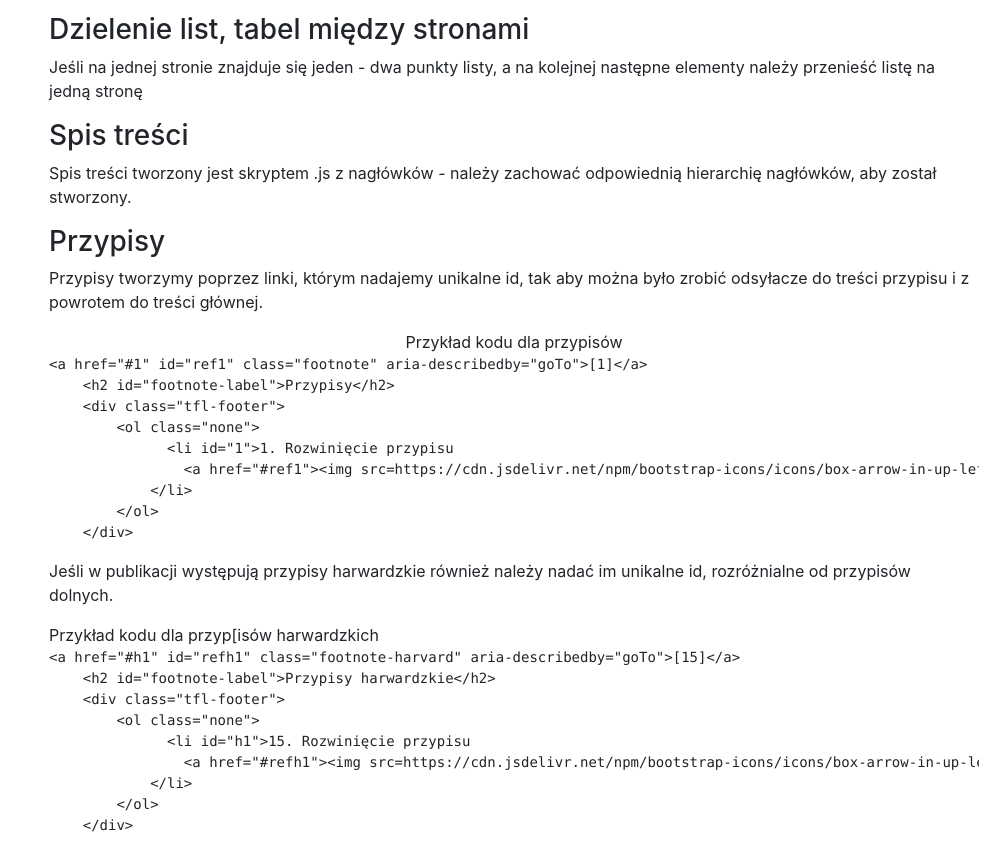
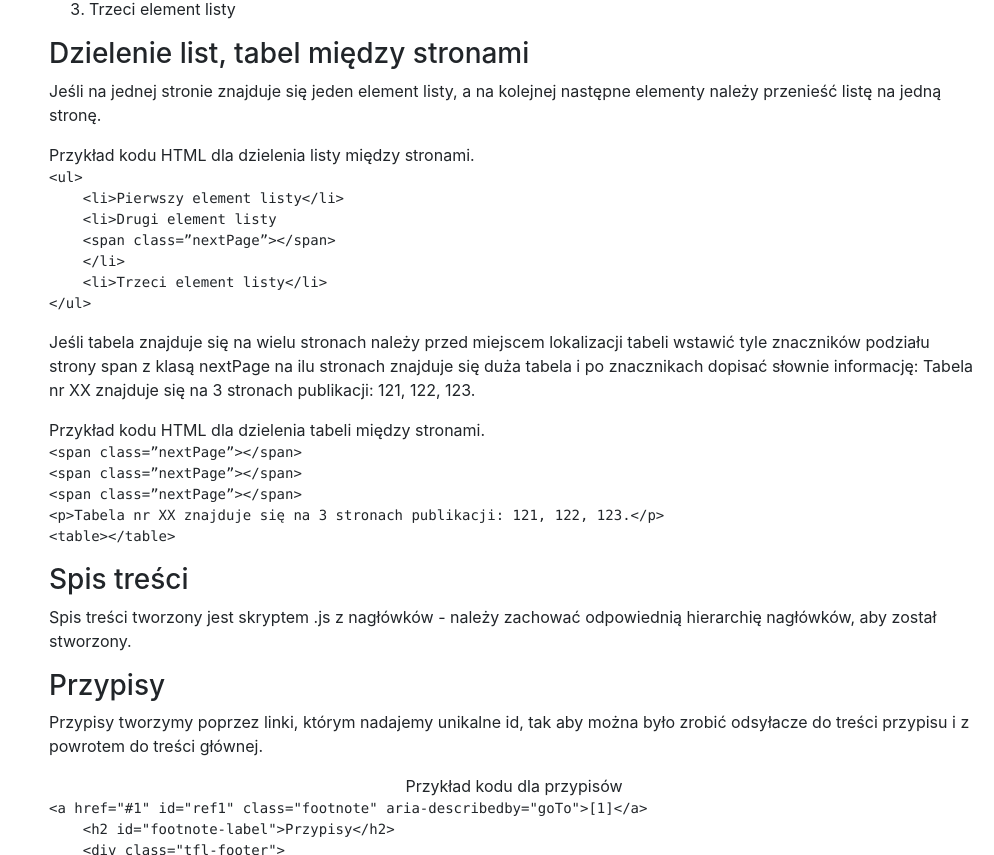
Before and after one commit to tyflolab/szablon-WCAG, a plain HTML site: page index.html in a window 1280 px wide. Shown: the part 5710-6565 px from the top of the page, without its empty margins (286-1280 px from the left). Drawn offline with nearby package versions, Linux system fonts and the light colour scheme; a script that the page names is missing.

Commit message:
Changes in text

```diff
--- a/index.html
+++ b/index.html
@@ -246,7 +246,7 @@
                     </figure>
 
                     <h3>Numery stron</h3>
-                    Strony oddzielamy za pomocą separatora. <figure id="code3">
+                    Podział na strony stosujemy podczas adaptacji publikacji/dokumentu, jeśli wymaga zachowania oryginalnej numeracji stron. Strony oddzielamy za pomocą separatora. <figure id="code3">
                         <figcaption class="tfl-center">Kod dla numeracji stron</figcaption>
                         <pre><code class="lang-html">&lt;span class="nextPage"&gt;&lt;/span&gt;</code></pre>
                     </figure>
@@ -395,8 +395,21 @@
                             </ol>
 
                             <h3>Dzielenie list, tabel między stronami</h3>
-<p>Jeśli na jednej stronie znajduje się jeden - dwa punkty listy, a na kolejnej następne elementy należy przenieść listę na jedną stronę</p>
+<p>Jeśli na jednej stronie znajduje się jeden element listy, a na kolejnej następne elementy należy przenieść listę na jedną stronę.</p>
+<figure id="code11a"><figacption class="tfl-center">Przykład kodu HTML dla dzielenia listy między stronami.</figacption><pre><code class="lang-html">&lt;ul&gt;
+    &lt;li&gt;Pierwszy element listy&lt;/li&gt;
+    &lt;li&gt;Drugi element listy
+    &lt;span class=”nextPage”&gt;&lt;/span&gt;
+    &lt;/li&gt;
+    &lt;li&gt;Trzeci element listy&lt;/li&gt;
+&lt;/ul&gt;</code></pre></figure>
 
+<p>Jeśli tabela znajduje się na wielu stronach należy przed miejscem lokalizacji tabeli wstawić tyle znaczników podziału strony span z klasą nextPage na ilu stronach znajduje się duża tabela i po znacznikach dopisać słownie informację: Tabela nr XX znajduje się na 3 stronach publikacji: 121, 122, 123.</p>
+<figure id="code11b"><figacption class="tfl-center">Przykład kodu HTML dla dzielenia tabeli między stronami.</figacption><pre><code class="lang-html">&lt;span class=”nextPage”&gt;&lt;/span&gt;
+&lt;span class=”nextPage”&gt;&lt;/span&gt;
+&lt;span class=”nextPage”&gt;&lt;/span&gt;
+&lt;p&gt;Tabela nr XX znajduje się na 3 stronach publikacji: 121, 122, 123.&lt;/p&gt;
+&lt;table&gt;&lt;/table&gt;</code></pre></figure>
 <h3>Spis treści</h3>
 <p>Spis treści tworzony jest skryptem .js z nagłówków - należy zachować odpowiednią hierarchię nagłówków, aby został stworzony.</p>
 <h3>Przypisy</h3>
```
